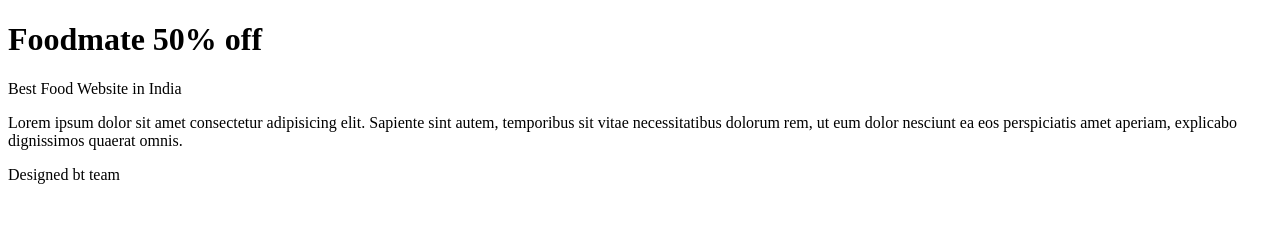
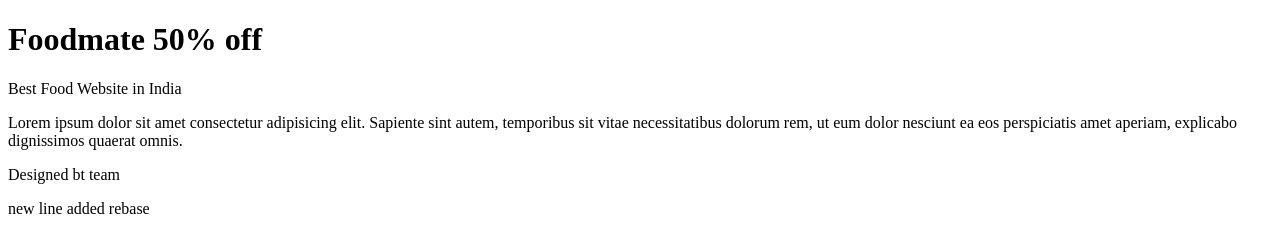
Before and after one commit to Srivathsav05/FoodMate-Website, a plain HTML site: page index.html in a window 1280 px wide. Drawn offline with Linux system fonts and the light colour scheme.

Commit message:
-p update

```diff
--- a/index.html
+++ b/index.html
@@ -12,5 +12,6 @@
     <p>Best Food Website in India </p>
     <p>Lorem ipsum dolor sit amet consectetur adipisicing elit. Sapiente sint autem, temporibus sit vitae necessitatibus dolorum rem, ut eum dolor nesciunt ea eos perspiciatis amet aperiam, explicabo dignissimos quaerat omnis.</p>
     <footer>Designed bt team</footer>
+    <p>new line added rebase</p>
 </body>
 </html>
```
